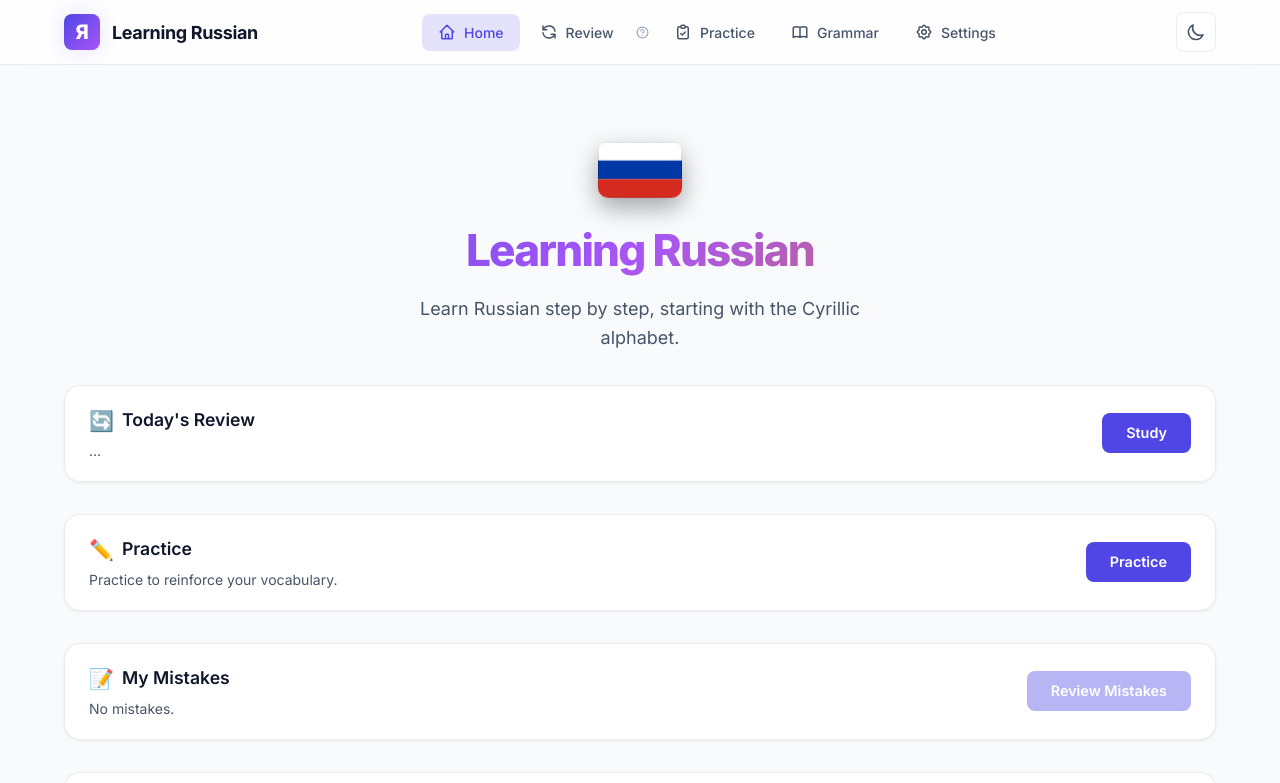
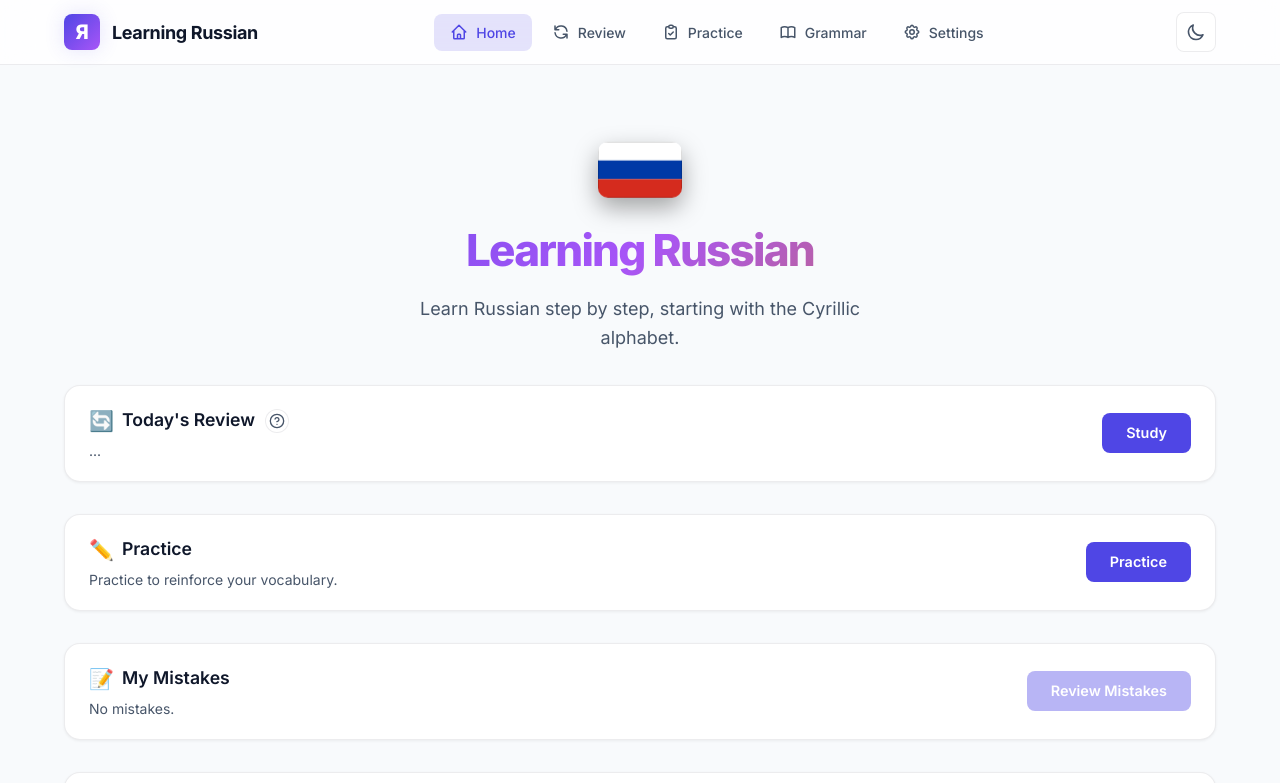
Before and after one commit to Nwexy/Russian-Learn-Web-App, a Next.js app: page / in a window 1280 px wide. Shown: the top 783 px of the page. Built offline with nearby package versions, Linux system fonts and the light colour scheme.

Commit message:
refactor: move review-help-btn from navbar to review-banner-content

```diff
--- a/app/globals.css
+++ b/app/globals.css
@@ -1408,6 +1408,15 @@ body {
   margin: 0;
 }
 
+.review-banner-title .review-help-wrapper {
+  margin-left: 0.15rem;
+}
+
+.review-banner-title .review-help-btn {
+  width: 24px;
+  height: 24px;
+}
+
 .review-banner-icon {
   font-size: 1.25rem;
 }
--- a/app/page.tsx
+++ b/app/page.tsx
@@ -21,6 +21,7 @@ import { getAllGrammarProgress } from "@/lib/grammar-progress";
 import { FlagRu } from "@/components/icons/flag-icons";
 import { Lock } from "lucide-react";
 import { isUnitUnlocked } from "@/lib/progress";
+import { RatingGuidePopover } from "@/components/rating-guide-popover";
 import type { Item, Review, UnitStatus, Progress } from "@/types";
 
 export default function HomePage() {
@@ -119,7 +120,8 @@ export default function HomePage() {
           <div className="review-banner-left">
             <h2 className="review-banner-title">
               <span className="review-banner-icon">🔄</span>
-              {t.todayReview}
+              <span>{t.todayReview}</span>
+              <RatingGuidePopover align="left" size={16} />
             </h2>
             <p className="review-banner-desc">
               {loading
--- a/components/navbar.tsx
+++ b/components/navbar.tsx
@@ -12,7 +12,6 @@ import { usePathname } from "next/navigation";
 import { useTheme } from "@/components/theme-provider";
 import { useLang } from "@/lib/lang-context";
 import { getMessages } from "@/lib/i18n";
-import { RatingGuidePopover } from "@/components/rating-guide-popover";
 
 export function Navbar() {
   const pathname = usePathname();
@@ -55,7 +54,6 @@ export function Navbar() {
             </svg>
             <span>{t.home}</span>
           </Link>
-          <div className="navbar-item-with-help">
           <Link
             href="/review"
             className={`navbar-link ${isActive("/review") ? "navbar-link-active" : ""}`}
@@ -75,8 +73,6 @@ export function Navbar() {
             </svg>
             <span>{t.review}</span>
           </Link>
-            <RatingGuidePopover align="center" size={13} className="navbar-review-help" />
-          </div>
           <Link
             href="/practice"
             className={`navbar-link ${isActive("/practice") ? "navbar-link-active" : ""}`}
```
Lines whose indentation alone changed are shown as unchanged.
